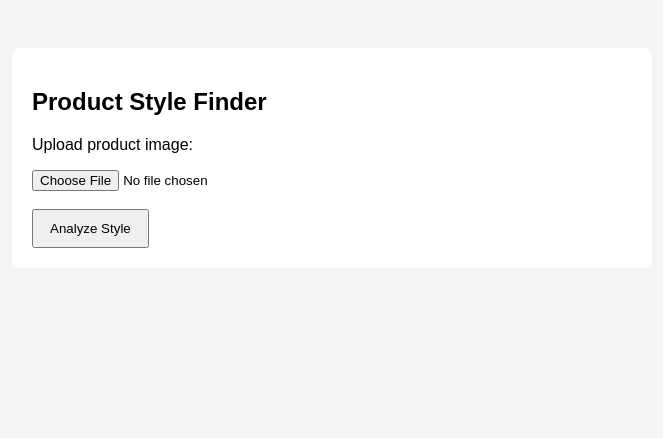
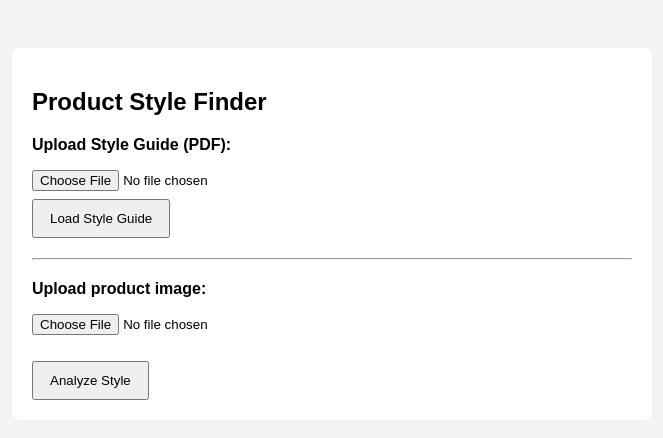
Before and after one commit to vuthiha2781997-ai/style-tool-v2-vercel, a plain HTML site: page index.html in a window 1280 px wide. Shown: the whole page, without its empty margins (308-971 px from the left). Drawn offline with Linux system fonts and the light colour scheme.

Commit message:
Update index.html

```diff
--- a/index.html
+++ b/index.html
@@ -19,11 +19,15 @@
     button {
       padding: 10px 16px;
       cursor: pointer;
+      margin-top: 8px;
     }
     img {
       max-width: 100%;
       margin-top: 10px;
       border-radius: 6px;
+    }
+    hr {
+      margin: 20px 0;
     }
   </style>
 </head>
@@ -32,7 +36,17 @@
 <div class="box">
   <h2>Product Style Finder</h2>
 
-  <p>Upload product image:</p>
+  <!-- ✅ STEP 1: UPLOAD PDF STYLE GUIDE -->
+  <p><b>Upload Style Guide (PDF):</b></p>
+  <input type="file" id="pdfInput" accept="application/pdf">
+  <br>
+  <button onclick="uploadPDF()">Load Style Guide</button>
+  <div id="pdfStatus"></div>
+
+  <hr>
+
+  <!-- ✅ STEP 2: UPLOAD PRODUCT IMAGE -->
+  <p><b>Upload product image:</b></p>
   <input type="file" id="imageInput" accept="image/*">
 
   <img id="preview" />
@@ -44,6 +58,7 @@
 </div>
 
 <script>
+  /* ===== IMAGE UPLOAD ===== */
   const imageInput = document.getElementById("imageInput");
   const preview = document.getElementById("preview");
 
@@ -58,6 +73,36 @@
     reader.readAsDataURL(file);
   });
 
+  /* ===== PDF UPLOAD ===== */
+  async function uploadPDF() {
+    const pdfInput = document.getElementById("pdfInput");
+    const status = document.getElementById("pdfStatus");
+
+    if (!pdfInput.files[0]) {
+      alert("Please select a PDF file first");
+      return;
+    }
+
+    status.innerHTML = "Uploading style guide...";
+
+    const formData = new FormData();
+    formData.append("pdf", pdfInput.files[0]);
+
+    try {
+      const response = await fetch("/api/upload-style", {
+        method: "POST",
+        body: formData
+      });
+
+      const data = await response.json();
+      status.innerHTML = data.message || "Style guide loaded";
+    } catch (err) {
+      status.innerHTML = "Error uploading PDF";
+      console.error(err);
+    }
+  }
+
+  /* ===== ANALYZE IMAGE ===== */
   async function analyze() {
     if (!preview.src) {
       alert("Please upload an image first");
```
